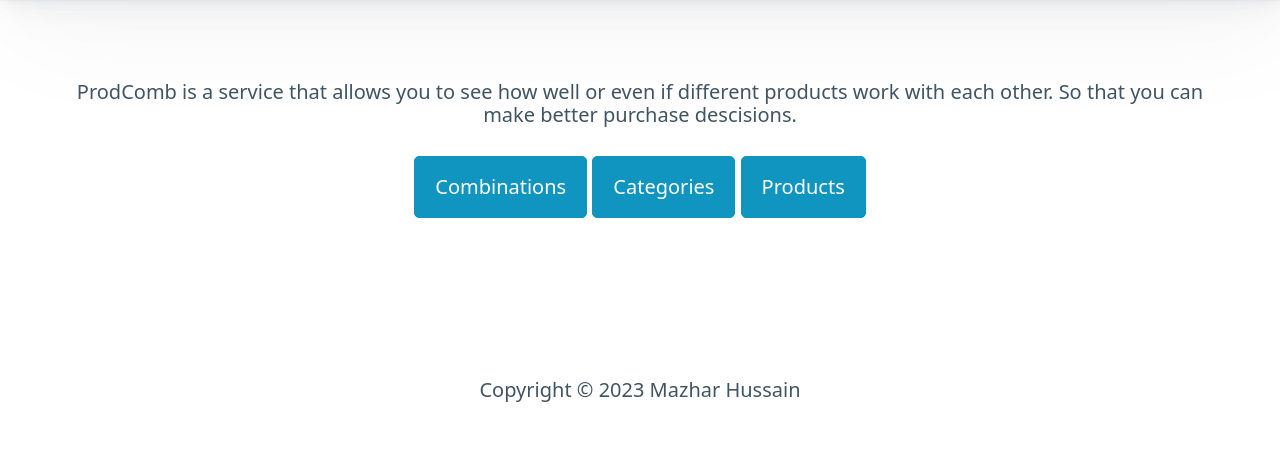
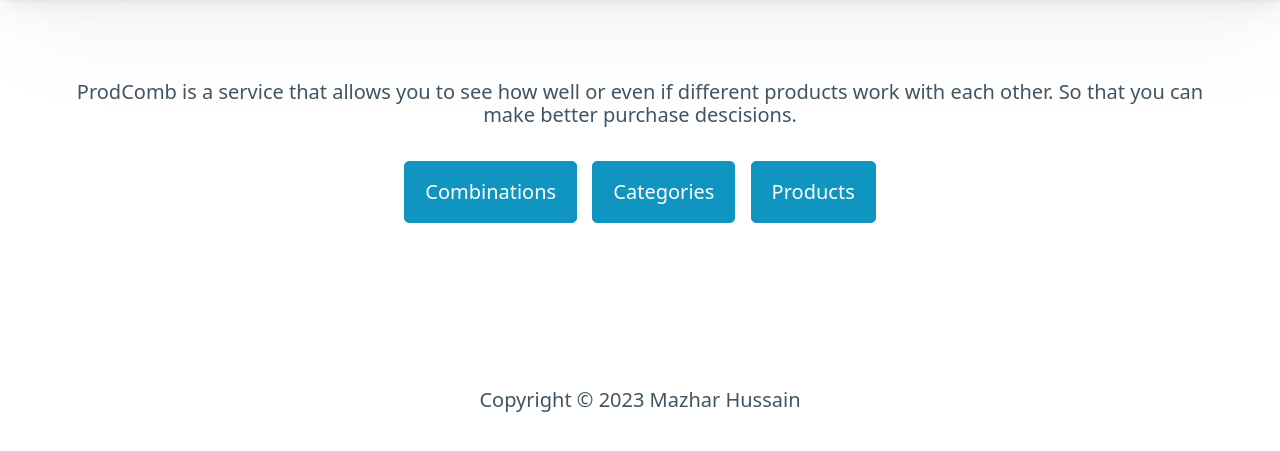
Before and after one commit to ProdComb/ProdComb, a Django app: page / in a window 1280 px wide. Shown: the part 65-516 px from the top of the page. Run offline with Django 4.2, Linux system fonts and the light colour scheme; parts of the project's set-up code (start-up, migrations or seed data) failed here and were passed over.

Commit message:
CSS: Add margin to buttons

```diff
--- a/static/custom.css
+++ b/static/custom.css
@@ -12,3 +12,7 @@
 [data-theme="dark"] {
   --github-logo-fill-color: #fff;
 }
+
+[role="button"] {
+  margin: 5px;
+}
```
